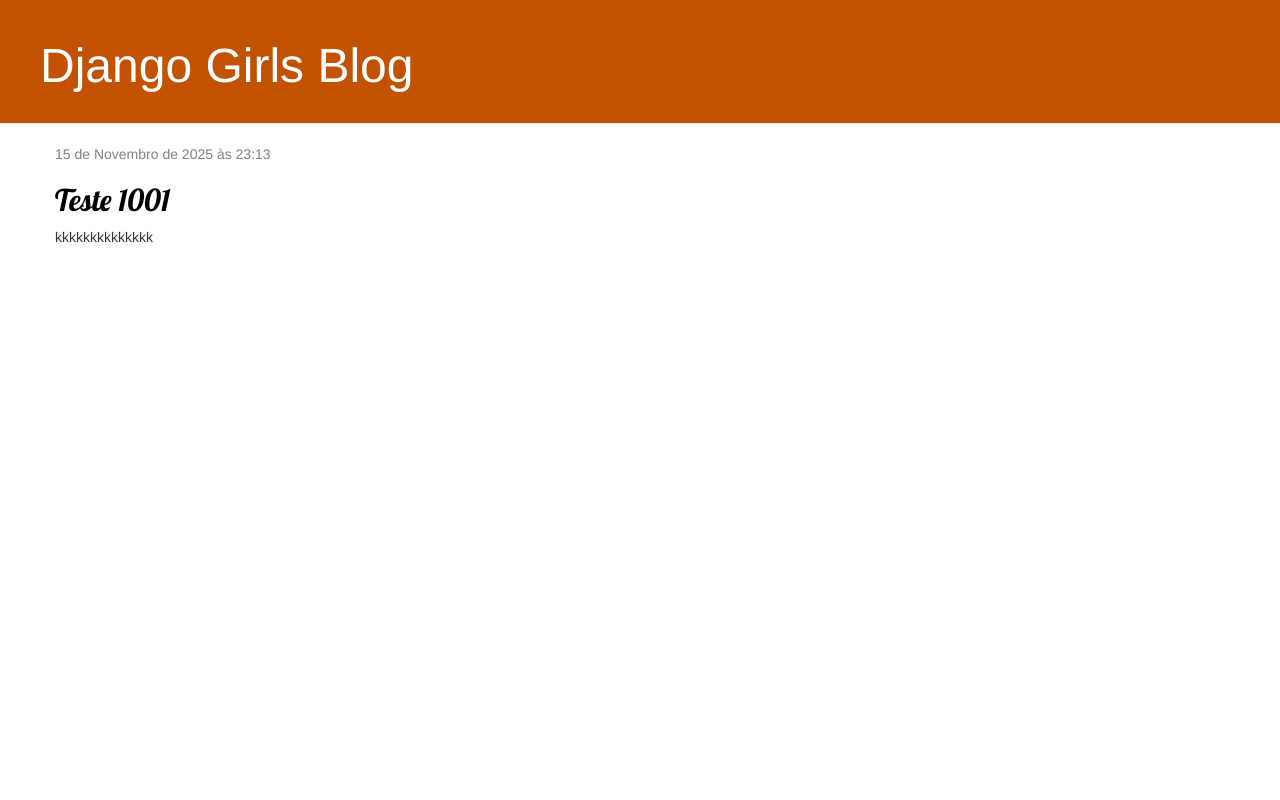
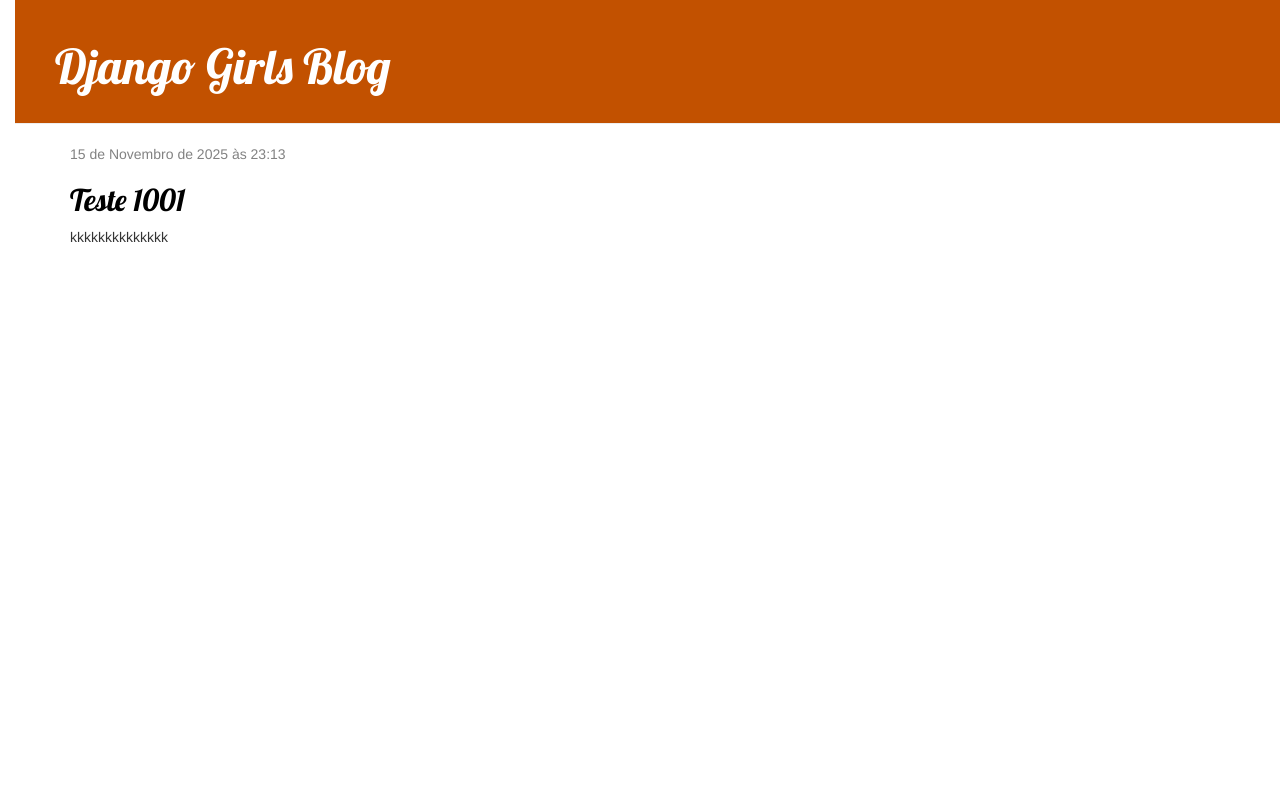
Before and after one commit to julia-gmatias/my-first-blog, a Django app: page / in a window 1280 px wide. Run offline with Django 5.2, Linux system fonts and the light colour scheme; data comes from the database, SQL or seed files in the repository; some libraries are stand-ins or nearby versions.

Commit message:
CSS goes back to normal

```diff
--- a/blog/static/css/blog.css
+++ b/blog/static/css/blog.css
@@ -1,8 +1,8 @@
-.h1 a, h2 a {
+h1 a, h2 a {
     color: #C25100;
     font-family: 'Lobster';
 }
-.body {
+body {
     padding-left: 15px;
 }
 .page-header {
@@ -21,7 +21,7 @@
     margin-left: 40px;
 }
 
-.h1, h2, h3, h4 {
+h1, h2, h3, h4 {
     font-family: 'Lobster', cursive;
 }
 
```
